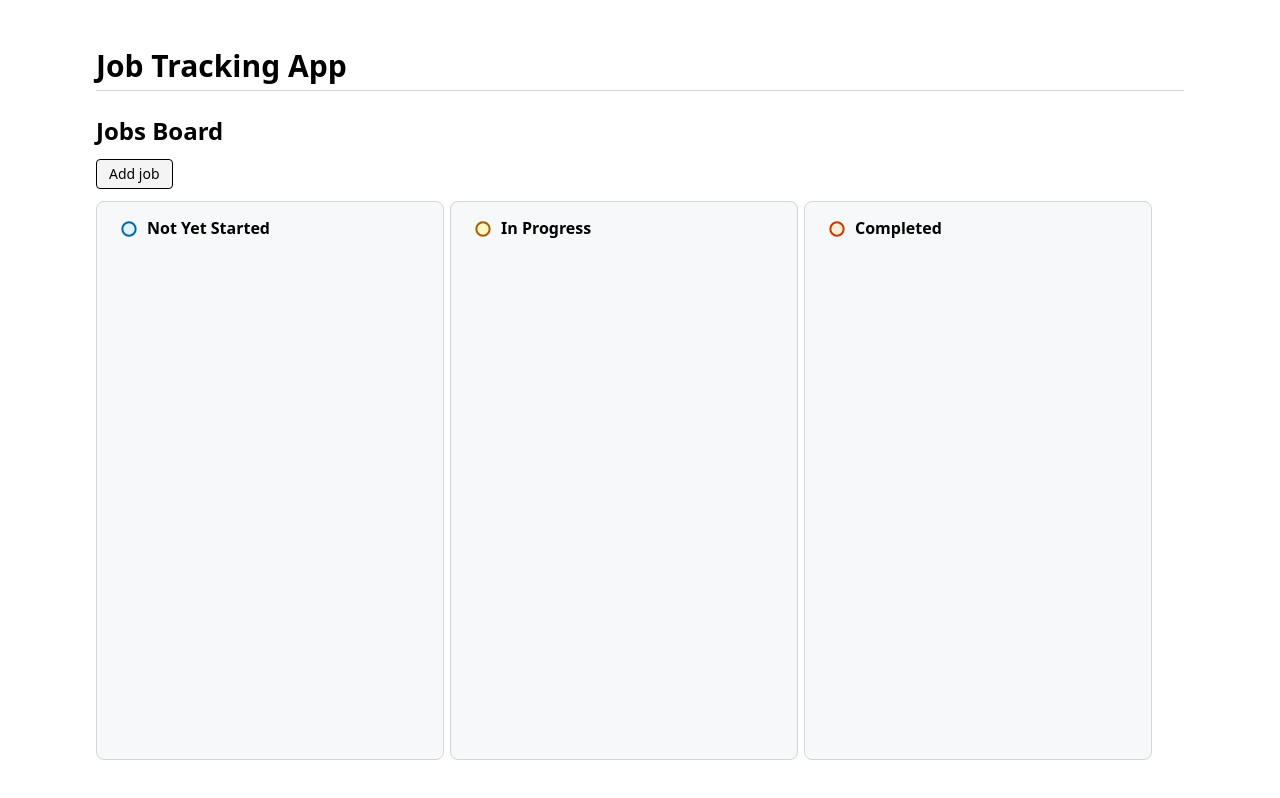
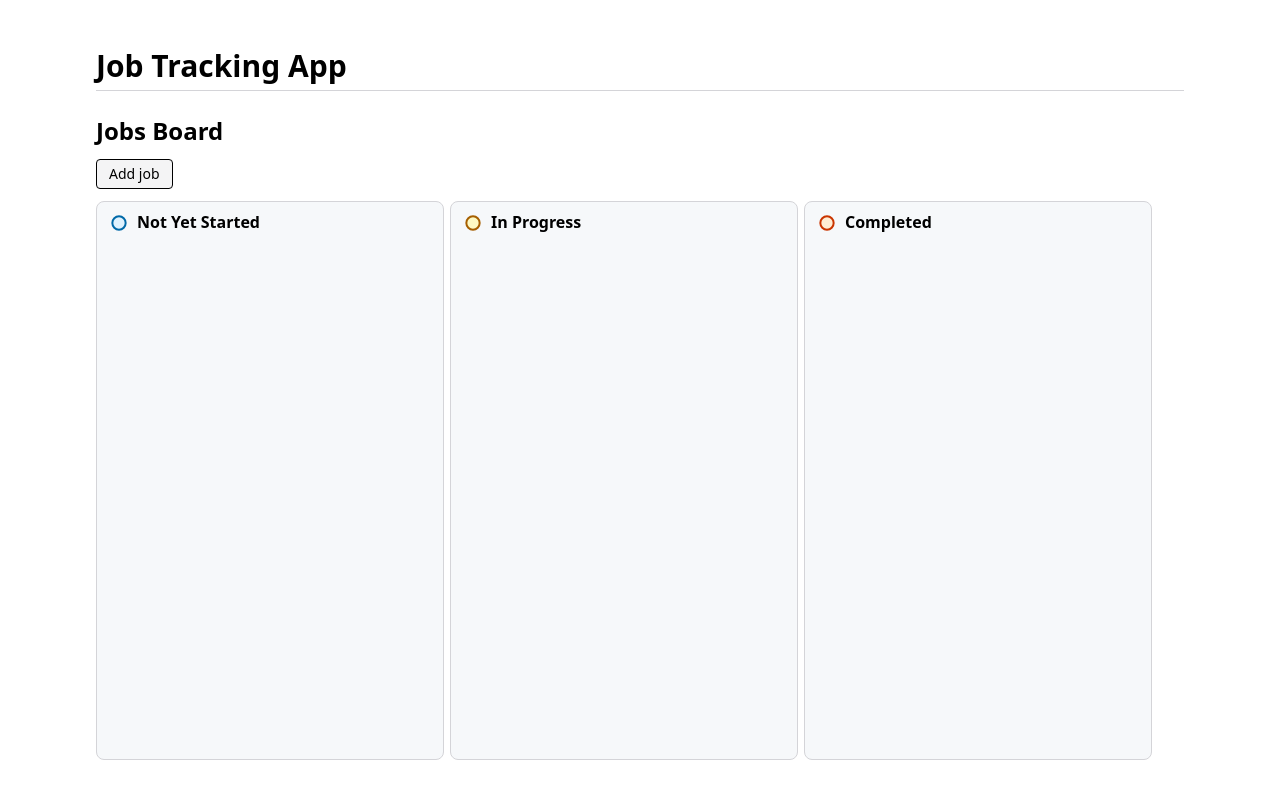
Before and after one commit to sjinno/job-tracking-app, a React (Vite) app: page / in a window 1280 px wide. Built offline with nearby package versions, Linux system fonts and the light colour scheme.

Commit message:
style: adjust padding in `BoardColumn` component

```diff
--- a/src/components/jobs-board/board-column.tsx
+++ b/src/components/jobs-board/board-column.tsx
@@ -31,7 +31,7 @@ export function BoardColumn({ status, jobs }: BoardColumnProps) {
   return (
     <div
       className={cn(
-        'w-87 bg-board-column border border-zinc-300 rounded-lg px-5 py-2.5',
+        'w-87 bg-board-column border border-zinc-300 rounded-lg px-2.5 py-1',
         isOver && 'border-blue-600 border-2'
       )}
       ref={dropRef}
```
